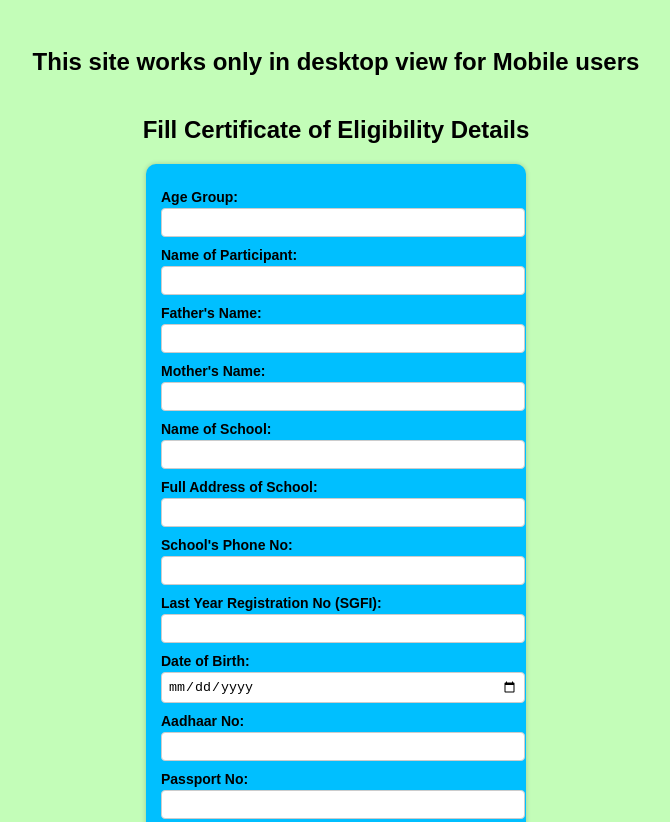
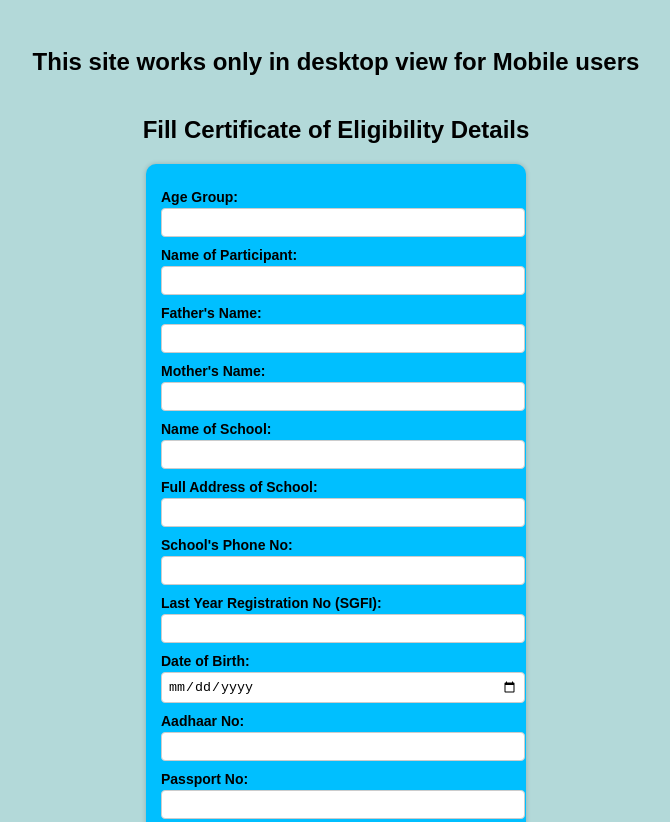
Before and after one commit to shaankgn09/eligibility-format, a plain HTML site: page index.html in a window 1280 px wide. Shown: the top 822 px of the page, without its empty margins (304-974 px from the left). Drawn offline with nearby package versions, Linux system fonts and the light colour scheme.

Commit message:
Update index.html

```diff
--- a/index.html
+++ b/index.html
@@ -8,7 +8,7 @@
   <style>
     body {
       font-family: Arial, sans-serif;
-      background: #C3FDB8;
+      background: #B3D9D9;
       display: flex;
       flex-direction: column;
       align-items: center;
```
